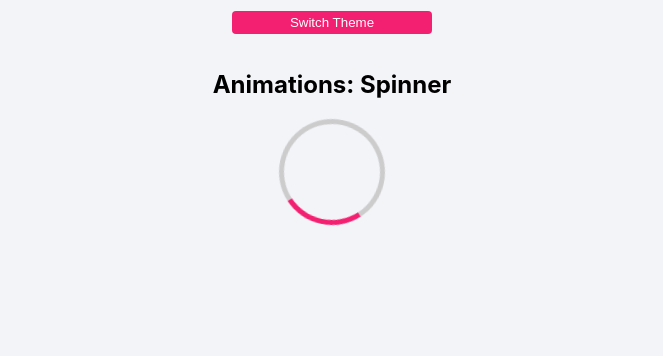
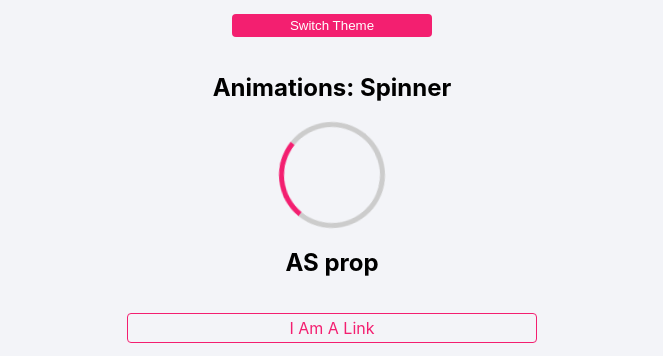
Before and after one commit to nigmasilmi/styled-components-guide, a React (Create React App) app: page / in a window 1280 px wide. Shown: the part 1604-1960 px from the top of the page, without its empty margins (308-971 px from the left). Before the commit the page ends 1839 px from the top, so only its background shows below. Built offline with nearby package versions, Linux system fonts and the light colour scheme.

Commit message:
as props

```diff
--- a/src/App.js
+++ b/src/App.js
@@ -48,8 +48,12 @@ function App() {
         <button className="btn" onClick={switchThemeHandler}>
           Switch Theme
         </button>
-        <h2 style={{ textAlign: "center" }}>Animations: Spinner</h2>
+        <h2>Animations: Spinner</h2>
         <AnimationSpinner />
+        <h2>AS prop</h2>
+        <HipsterButton as="a" href="https://google.com">
+          I am a link
+        </HipsterButton>
       </div>
     </ThemeProvider>
   );
--- a/src/components/Buttons.js
+++ b/src/components/Buttons.js
@@ -19,4 +19,7 @@ export const HipsterButton = styled(DefaultButton)`
   background: transparent;
   color: var(--primary);
   border: 1px solid var(--primary);
+  text-decoration: none;
+  text-align: center;
+  font-size: 1rem;
 `;
```
